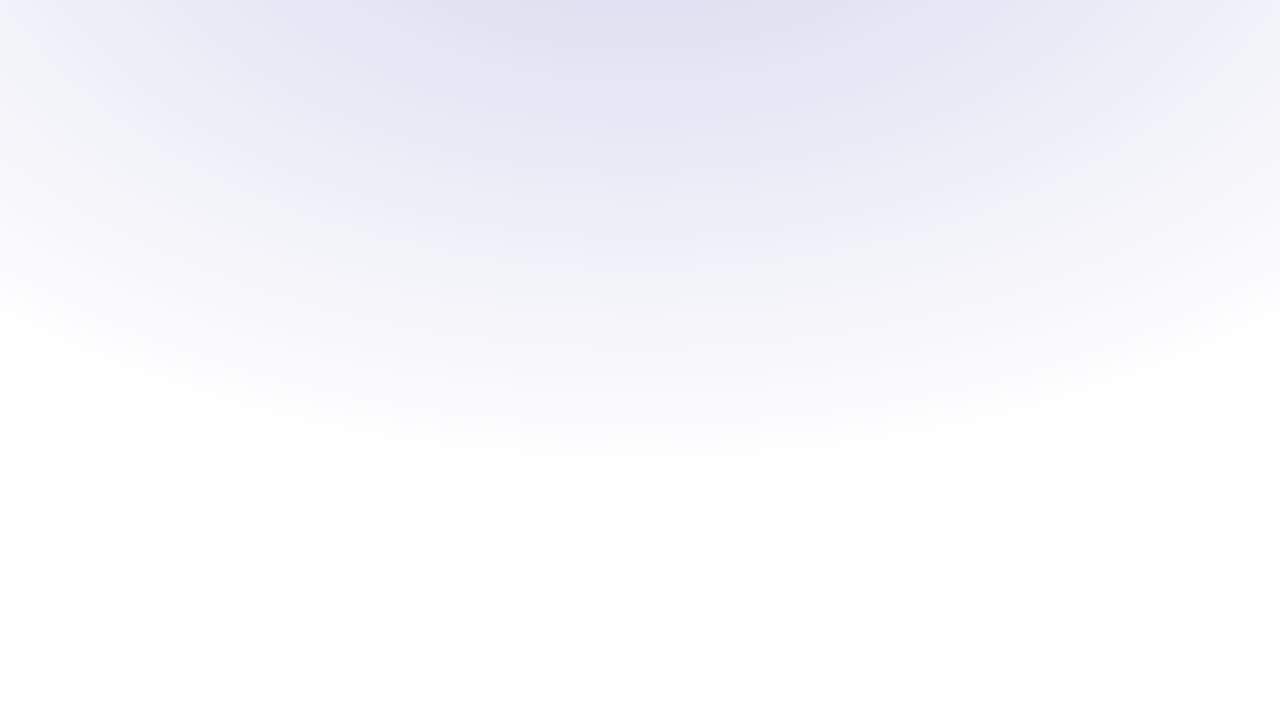
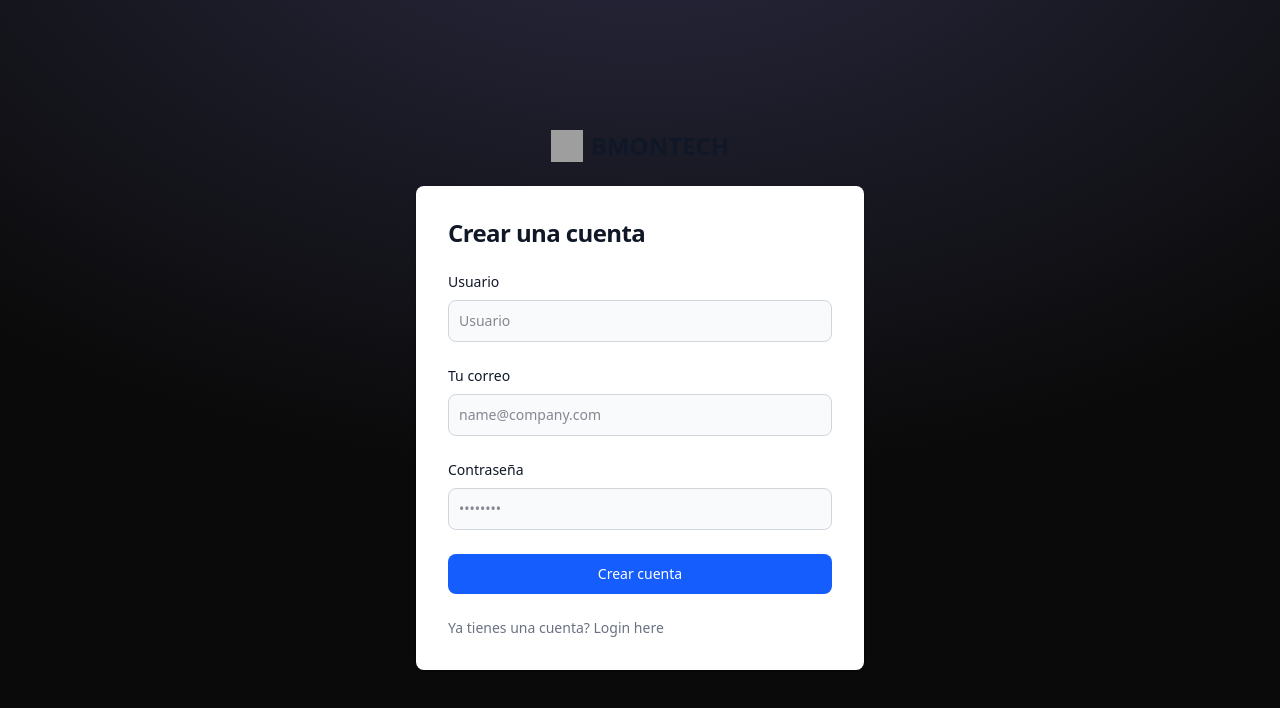
Before and after one commit to TraxGGDev/BMONTECH, a React (Vite) app in the folder frontend/: page /auth/register in a window 1280 px wide. Shown: the top 708 px of the page. Built offline with nearby package versions, Linux system fonts and the light colour scheme; grey boxes are pictures that could not be loaded.

Commit message:
Pagina de registro beta

```diff
--- a/frontend/src/components/RegisterForm.jsx
+++ b/frontend/src/components/RegisterForm.jsx
@@ -1,44 +1,35 @@
 const RegisterForm = () => {
   return (
-    <section className="bg-gray-50 dark:bg-gray-900">
+    <section>
       <div className="flex flex-col items-center justify-center px-6 py-8 mx-auto md:h-screen lg:py-0">
-        <a href="#" className="flex items-center mb-6 text-2xl font-semibold text-gray-900 dark:text-white">
+        <a href="#" className="flex items-center mb-6 text-2xl font-semibold text-gray-900">
           <img className="w-8 h-8 mr-2" src="https://flowbite.s3.amazonaws.com/blocks/marketing-ui/logo.svg" alt="logo" />
           BMONTECH
         </a>
-        <div className="w-full bg-white rounded-lg shadow dark:border md:mt-0 sm:max-w-md xl:p-0 dark:bg-gray-800 dark:border-gray-700">
+        <div className="w-full bg-white rounded-lg shadow md:mt-0 sm:max-w-md xl:p-0">
           <div className="p-6 space-y-4 md:space-y-6 sm:p-8">
-            <h1 className="text-xl font-bold leading-tight tracking-tight text-gray-900 md:text-2xl dark:text-white">
+            <h1 className="text-xl font-bold leading-tight tracking-tight text-gray-900 md:text-2xl">
               Crear una cuenta
             </h1>
             <form className="space-y-4 md:space-y-6" action="#">
               <div>
-                <label htmlFor="email" className="block mb-2 text-sm font-medium text-gray-900 dark:text-white">Tu correo</label>
-                <input type="email" name="email" id="email" className="bg-gray-50 border border-gray-300 text-gray-900 text-sm rounded-lg focus:ring-primary-600 focus:border-primary-600 block w-full p-2.5 dark:bg-gray-700 dark:border-gray-600 dark:placeholder-gray-400 dark:text-white dark:focus:ring-blue-500 dark:focus:border-blue-500" placeholder="name@company.com" required />
+                <label htmlFor="username" className="block mb-2 text-sm font-medium text-gray-900">Usuario</label>
+                <input type="text" name="username" id="username" className="bg-gray-50 border border-gray-300 text-gray-900 text-sm rounded-lg focus:ring-primary-600 focus:border-primary-600 block w-full p-2.5" placeholder="Usuario" required />
               </div>
               <div>
-                <label htmlFor="password" className="block mb-2 text-sm font-medium text-gray-900 dark:text-white">Contraseña</label>
-                <input type="password" name="password" id="password" placeholder="••••••••" className="bg-gray-50 border border-gray-300 text-gray-900 text-sm rounded-lg focus:ring-primary-600 focus:border-primary-600 block w-full p-2.5 dark:bg-gray-700 dark:border-gray-600 dark:placeholder-gray-400 dark:text-white dark:focus:ring-blue-500 dark:focus:border-blue-500" required />
+                <label htmlFor="email" className="block mb-2 text-sm font-medium text-gray-900">Tu correo</label>
+                <input type="email" name="email" id="email" className="bg-gray-50 border border-gray-300 text-gray-900 text-sm rounded-lg focus:ring-primary-600 focus:border-primary-600 block w-full p-2.5" placeholder="name@company.com" required />
               </div>
               <div>
-                <label htmlFor="confirm-password" className="block mb-2 text-sm font-medium text-gray-900 dark:text-white">Confirmar Contraseña</label>
-                <input type="password" name="confirm-password" id="confirm-password" placeholder="••••••••" className="bg-gray-50 border border-gray-300 text-gray-900 text-sm rounded-lg focus:ring-primary-600 focus:border-primary-600 block w-full p-2.5 dark:bg-gray-700 dark:border-gray-600 dark:placeholder-gray-400 dark:text-white dark:focus:ring-blue-500 dark:focus:border-blue-500" required />
+                <label htmlFor="password" className="block mb-2 text-sm font-medium text-gray-900">Contraseña</label>
+                <input type="password" name="password" id="password" placeholder="••••••••" className="bg-gray-50 border border-gray-300 text-gray-900 text-sm rounded-lg focus:ring-primary-600 focus:border-primary-600 block w-full p-2.5" required />
               </div>
-              <div className="flex items-start">
-                <div className="flex items-center h-5">
-                  <input id="terms" aria-describedby="terms" type="checkbox" className="w-4 h-4 border border-gray-300 rounded bg-gray-50 focus:ring-3 focus:ring-primary-300 dark:bg-gray-700 dark:border-gray-600 dark:focus:ring-primary-600 dark:ring-offset-gray-800" required />
-                </div>
-                <div className="ml-3 text-sm">
-                  <label htmlFor="terms" className="font-light text-gray-500 dark:text-gray-300">
-                    Acepto <a className="font-medium text-primary-600 hover:underline dark:text-primary-500" href="#">Terminos y condiciones</a>
-                  </label>
-                </div>
-              </div>
-              <button type="submit" class="w-full text-white bg-primary-600 hover:bg-primary-700 focus:ring-4 focus:outline-none focus:ring-primary-300 font-medium rounded-lg text-sm px-5 py-2.5 text-center dark:bg-primary-600 dark:hover:bg-primary-700 dark:focus:ring-primary-800">
+
+              <button type="submit" class="w-full text-white bg-blue-600 hover:bg-primary-800 focus:ring-4 focus:outline-none focus:ring-primary-300 font-medium rounded-lg text-sm px-5 py-2.5 text-center cursor-pointer">
                 Crear cuenta
               </button>
-              <p className="text-sm font-light text-gray-500 dark:text-gray-400">
-                Ya tienes una cuenta? <a href="#" className="font-medium text-primary-600 hover:underline dark:text-primary-500">Login here</a>
+              <p className="text-sm font-light text-gray-500">
+                Ya tienes una cuenta? <a href="#" className="font-medium text-primary-600 hover:underline">Login here</a>
               </p>
             </form>
           </div>
--- a/frontend/src/views/RegisterView.jsx
+++ b/frontend/src/views/RegisterView.jsx
@@ -1,10 +1,17 @@
 import { Link } from "react-router-dom"
 import RegisterForm from "../components/RegisterForm"
 
-export default function RegisterView (){
-    return(
-        <>
-        <div class="absolute top-0 z-[-2] h-screen w-screen bg-white bg-[radial-gradient(ellipse_80%_80%_at_50%_-20%,rgba(120,119,198,0.3),rgba(255,255,255,0))]"></div>
-        </>
-    )
+export default function RegisterView() {
+  return (
+
+
+    <div class="absolute top-0 z-[-2] h-screen w-screen bg-neutral-950 bg-[radial-gradient(ellipse_80%_80%_at_50%_-20%,rgba(120,119,198,0.3),rgba(255,255,255,0))]">
+      <RegisterForm/>
+    </div>
+
+
+
+
+
+  )
 }
```
Also changed, not shown: 1 other file (tests, documents, lock files or other folders).
